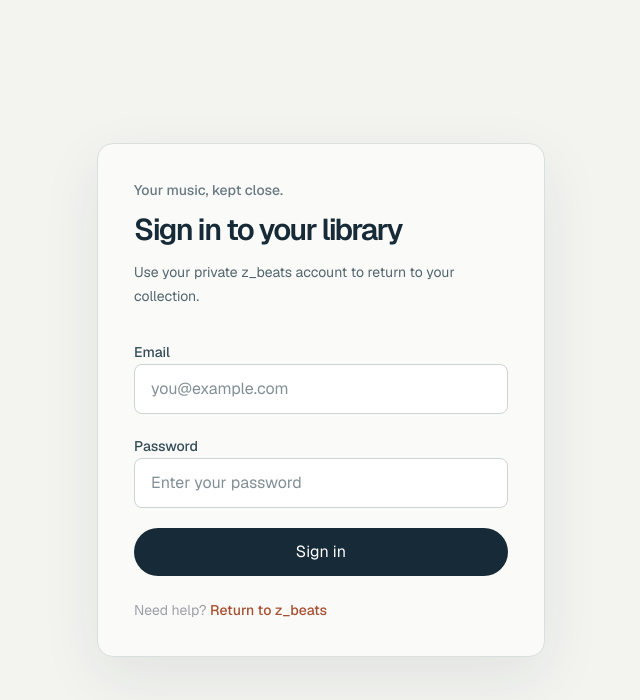
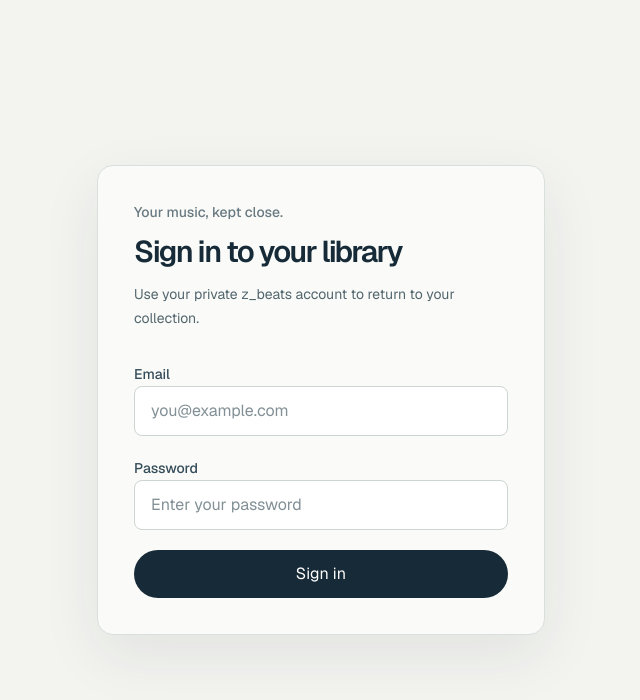
Before and after one commit to jjnr-vo/z_beats, a Next.js app: page /sign-in in a window 1280 px wide. Shown: the top 700 px of the page, without its empty margins (319-959 px from the left). Built offline with nearby package versions, Linux system fonts and the light colour scheme.

Commit message:
refactor: Remove unnecessary part from UI

```diff
--- a/src/app/sign-in/page.tsx
+++ b/src/app/sign-in/page.tsx
@@ -23,7 +23,9 @@
     <main className="flex min-h-screen items-center justify-center bg-[#f3f4f0] px-5 py-12 text-[#172a38] sm:px-6">
       <div className="w-full max-w-md rounded-2xl border border-[#d8dfdc] bg-[#fafbf8] p-7 shadow-[0_20px_60px_rgba(23,42,56,0.08)] sm:p-9">
         <div className="space-y-3">
-          <p className="text-sm font-medium text-[#687981]">Your music, kept close.</p>
+          <p className="text-sm font-medium text-[#687981]">
+            Your music, kept close.
+          </p>
           <h1 className="text-3xl font-semibold tracking-[-0.055em]">
             Sign in to your library
           </h1>
@@ -41,13 +43,6 @@
         <div className="mt-8">
           <SignInForm notice={notice} />
         </div>
-
-        <div className="mt-6 text-sm text-zinc-400">
-          Need help?{" "}
-          <Link className="font-medium text-[#a74f31] hover:text-[#7e3825]" href="/">
-            Return to z_beats
-          </Link>
-        </div>
       </div>
     </main>
   );
```
